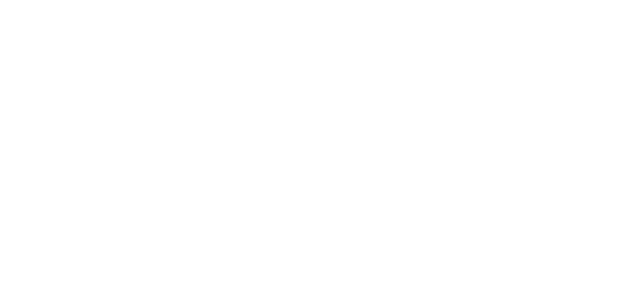
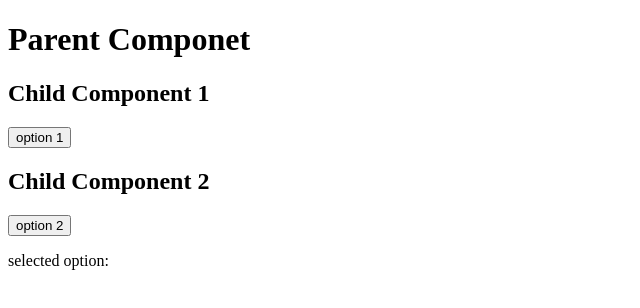
Before and after one commit to acciojob/lift-state-up-3-Kushal-deep, a React app: page / in a window 1280 px wide. Shown: the top 308 px of the page, without its empty margins (0-640 px from the left). Built offline with nearby package versions, Linux system fonts and the light colour scheme.

Commit message:
completed

```diff
--- a/src/components/App.js
+++ b/src/components/App.js
@@ -1,13 +1,44 @@
 
-import React from "react";
+import React, { useState } from "react";
 import './../styles/App.css';
 
 const App = () => {
+
+  const [selectedOption,setselectedOption]=useState();
+
+  const handleSelect =(option)=>{
+    setselectedOption(option)
+  }
   return (
-    <div>
+    <div className="parent">
         {/* Do not remove the main div */}
+        <h1>Parent Componet</h1>
+        <ChildOne selectedOption={selectedOption} handleSelect={handleSelect}/>
+        <ChildTwo selectedOption={selectedOption} handleSelect={handleSelect}/>
+
+        <p>selected option:{selectedOption} </p>
     </div>
   )
 }
 
+
+const ChildOne =({selectedOption,handleSelect})=>{
+  return (
+    <>
+    <h2>Child Component 1</h2>
+    <button onClick={()=>handleSelect("option 1")}>option 1</button>
+    </>
+
+  )
+}
+
+const ChildTwo =({selectedOption,handleSelect}) =>{
+  return (
+    <>
+    <h2>Child Component 2</h2>
+    <button onClick={()=>handleSelect("option 2")}>option 2</button></>
+  )
+}
+
+
 export default App
```
Also changed, not shown: 1 other file (tests, documents, lock files or other folders).
